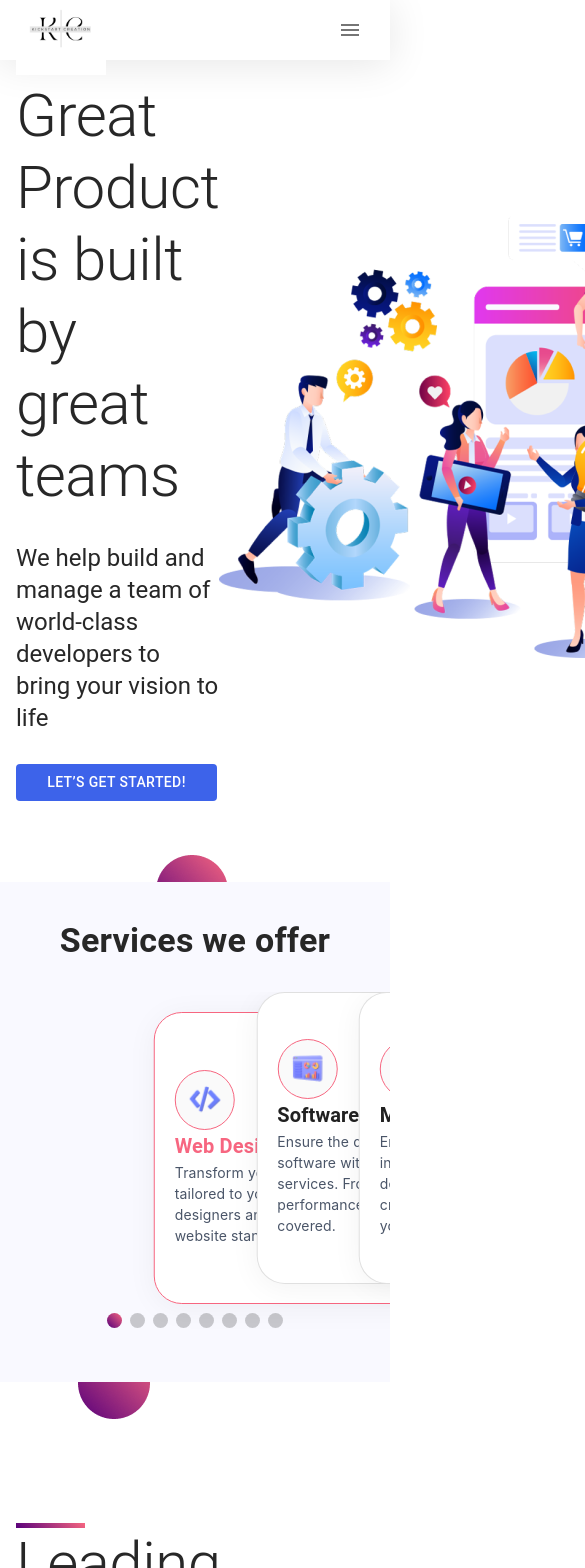
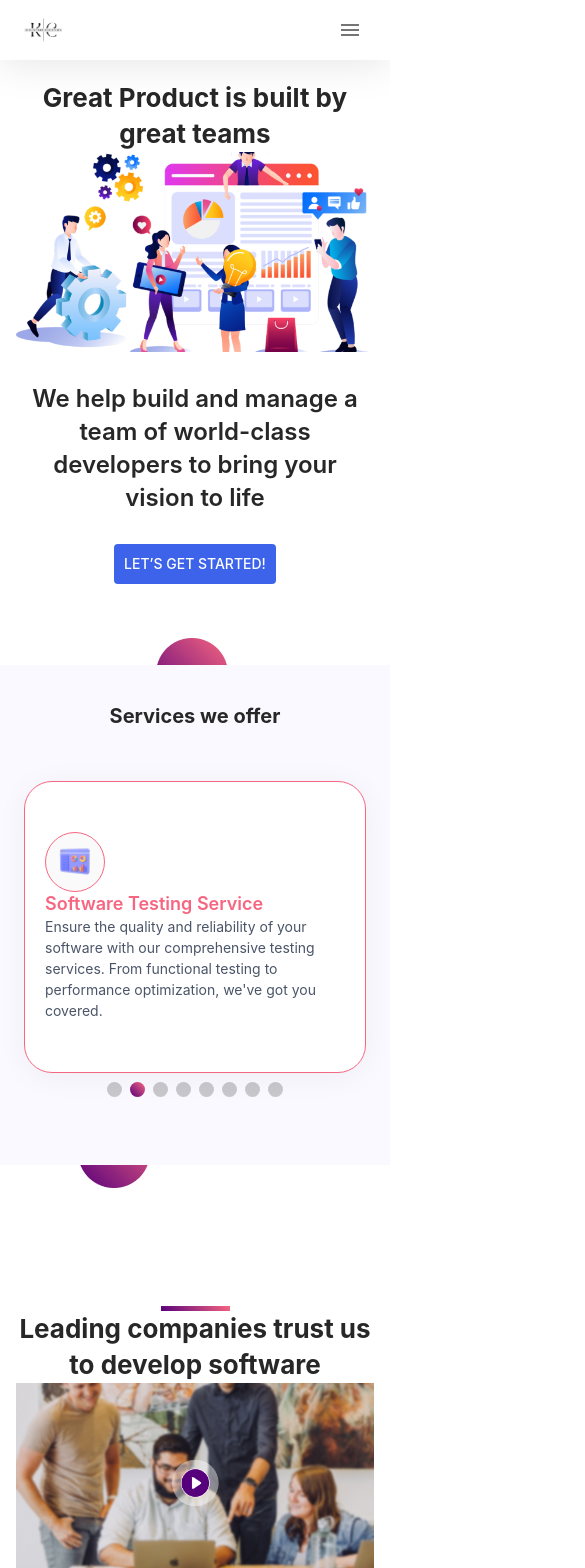
Before and after one commit to AbdulMoizKhan/Kickstart-Creations, a React (Vite) app in the folder vite-project/: page / in a window 390 px wide. Shown: the top 1568 px of the page, 585 px wide, since content can reach past the window. Built offline with nearby package versions, Linux system fonts and the light colour scheme.

Commit message:
Landing page completed responsive done

```diff
--- a/vite-project/src/components/box/index.tsx
+++ b/vite-project/src/components/box/index.tsx
@@ -6,7 +6,7 @@ const button: SxProps = {
     borderRadius: '5px',
     border: '1px white solid',
     color: '#FAFAFA',
-    fontSize: '18px',
+    // fontSize: '18px',
     fontWeight: '700',
     padding: '14px 25px'
 }
@@ -17,20 +17,23 @@ const Wrapper: SxProps = {
 }
 const gridWrapper: SxProps = {
     padding: '15px 30px',
+    px: {xs:0},
+    pr:{xs:'29px'},
     rowGap: '20px',
 }
 
 const typo: SxProps = {
     color: '#29272E',
-    fontSize: 35,
+    // fontSize: 35,
     fontWeight: 700,
     paddingLeft: '20px'
 }
 
-const btnimg : SxProps = {
+const btnimg: SxProps = {
     position: 'relative',
-    top: '-100px',
-    left:'50px'
+    top: {xs:'-80px', sm:'-100px' ,md:'-80px'},
+    left: {xs:'7px',sm:'30px',md:'50px',lg:'-30px'}
+
 }
 
 const BoxWrapper = () => {
@@ -39,14 +42,18 @@ const BoxWrapper = () => {
             <Container>
                 <Box sx={Wrapper}>
                     <Grid container sx={gridWrapper} alignItems={"center"}>
-                        <Grid item xs={8} sm={6} md={4} lg={8}>
-                            <Typography sx={typo}>
+                        <Grid item xs={6} sm={7} md={8} lg={8}>
+                            <Typography variant="h4" sx={typo}>
                                 Hire the best developers and designers around!
                             </Typography>
                         </Grid>
-                        <Grid item xs={8} sm={6} md={4} lg={4} sx={btnimg}>
-                            <img src={boxarrow} alt="" style={{ position: 'relative', bottom: '-134px', left: '70px' }} />
-                            <Button sx={button}>Hire Top Developers</Button>
+                        <Grid item xs={6} sm={5} md={4} lg={4} sx={btnimg}>
+                            <img src={boxarrow} alt=""  className="box_image"/>
+                            <Button sx={button}>
+                                <Typography variant="h6">
+                                    Hire Top Developers
+                                </Typography>
+                            </Button>
                         </Grid>
                     </Grid>
                 </Box>
--- a/vite-project/src/components/carousal/landingcarousal/index.tsx
+++ b/vite-project/src/components/carousal/landingcarousal/index.tsx
@@ -2,7 +2,7 @@ import { Box, Typography } from "@mui/material"
 import { Swiper, SwiperSlide } from 'swiper/react';
 import 'swiper/css';
 import 'swiper/css/pagination';
-import { Pagination } from 'swiper/modules';
+import { Autoplay, Pagination } from 'swiper/modules';
 import { CardsService } from "../../cards";
 import slider1 from '../../../assets/slider1.png'
 import slider2 from '../../../assets/slider2.png'
@@ -10,6 +10,10 @@ import slider3 from '../../../assets/slider3.png'
 import Ellipse1 from '../../../assets/Ellipse1.png'
 import Ellipse2 from '../../../assets/Ellipse2.png'
 import { BsCloudFog2Fill } from "react-icons/bs";
+import { SiGooglemybusiness } from "react-icons/si";
+import { SiHiveBlockchain } from "react-icons/si";
+import { CgFigma } from "react-icons/cg";
+import { TbSeo } from "react-icons/tb";
 
 const sliderArr = [
   {
@@ -30,50 +34,90 @@ const sliderArr = [
   {
     title: "UI/UX Design",
     description: "Deliver exceptional user experiences with our cutting-edge UI/UX design services. From wireframing to prototyping, we'll help you create intuitive interfaces that captivate your audience.",
-    imageUrl: slider3,
+    imgLogo: <CgFigma
+      style={{
+        color: '#7082ff',
+        height: '34px',
+        width: '34px'
+      }} />,
   },
   {
     title: "Digital Marketing Solutions",
     description: "Maximize your online presence and drive growth with our strategic digital marketing solutions. From SEO to social media management, we'll help you reach your target audience and achieve your business goals.",
-    imageUrl: slider3,
+    imgLogo: <TbSeo
+      style={{
+        color: '#7082ff',
+        height: '34px',
+        width: '34px'
+      }} />,
   },
   {
     title: "Cloud Computing Services",
     description: "Unlock the full potential of the cloud with our tailored solutions. From migration to optimization, we'll help you leverage cloud technologies to streamline your operations and scale your business.",
-    imgLogo: <BsCloudFog2Fill      style={{
-      color: '#7082ff',
-      height: '34px',
-      width: '34px'
-    }}/>,
+    imgLogo: <BsCloudFog2Fill
+      style={{
+        color: '#7082ff',
+        height: '34px',
+        width: '34px'
+      }} />,
   },
   {
     title: "E-commerce Development",
     description: "Launch a successful online store with our e-commerce development expertise. From customizing platforms to implementing payment gateways, we'll help you create a seamless shopping experience for your customers.",
-    imageUrl: slider3,
+    imgLogo: <SiGooglemybusiness
+      style={{
+        color: '#7082ff',
+        height: '34px',
+        width: '34px'
+      }} />,
   },
   {
     title: "Blockchain Solutions",
     description: "Explore the possibilities of blockchain technology with our innovative solutions. From decentralized applications to smart contracts, we'll help you harness the power of blockchain for your business.",
-    imageUrl: slider3,
-  }
+    imgLogo: <SiHiveBlockchain
+      style={{
+        color: '#7082ff',
+        height: '34px',
+        width: '34px'
+      }} />,
+  },
 ];
-
 
 export const Carousal = () => {
   return (
-    <div style={{ backgroundColor: '#F9F9FF', height: '500px' ,cursor :'pointer'}}>
-      <img src={Ellipse1} alt="" className="elipse1"/>
-      <Box sx={{paddingTop:'20px', position:'relative', top:'-60px'}} >
-      <Typography align="center" variant="h4" sx={{fontWeight: '700' , paddingBottom:'30px'}}>Services we offer</Typography>
+    <div style={{ backgroundColor: '#F9F9FF', height: '500px', cursor: 'pointer' }}>
+      <img src={Ellipse1} alt="" className="elipse1" />
+      <Box sx={{ paddingTop: '20px', position: 'relative', top: '-60px' }} >
+        <Typography align="center" variant="h4" sx={{ fontWeight: '700', paddingBottom: '30px' }}>Services we offer</Typography>
         <Swiper
-        slidesPerView={4}
-        centeredSlides={true}
-        spaceBetween={20}
+          centeredSlides={true}
+          autoplay={{ delay: 3000 }}
           pagination={{
             clickable: true,
           }}
-          modules={[Pagination]}
+          modules={[Pagination,Autoplay]}
           className="mySwiper"
+          breakpoints={{
+            640: {
+              slidesPerView: 2,
+              spaceBetween: 90,
+            },
+            // when window width is >= 768px
+            768: {
+              slidesPerView: 2,
+              spaceBetween: 30,
+            },
+            // when window width is >= 1024px
+            1024: {
+              slidesPerView: 3,
+              spaceBetween : 40
+            },
+            // when window width is >= 1280px
+            1390: {
+              slidesPerView: 4,
+              spaceBetween: 80,
+            },
+          }}
         >
           {sliderArr.map((slider, index) => (
             <SwiperSlide>
@@ -87,7 +131,7 @@ export const Carousal = () => {
             </SwiperSlide>
           ))}
         </Swiper>
-        <img src={Ellipse2} alt="" className="elipse2"/>
+        <img src={Ellipse2} alt="" className="elipse2" />
       </Box>
     </div>
   )
--- a/vite-project/src/components/herosections/homehero/index.tsx
+++ b/vite-project/src/components/herosections/homehero/index.tsx
@@ -1,5 +1,6 @@
-import { Box, Button, Container, Stack, Typography } from "@mui/material"
-
+import { Box, Button, Container, Link, Stack, SxProps, Typography } from "@mui/material"
+import useMediaQuery from '@mui/material/useMediaQuery';
+import { AiOutlineArrowRight } from "react-icons/ai";
 interface HomeheroProps {
     headTitle: string,
     headDescription: string,
@@ -7,26 +8,66 @@ interface HomeheroProps {
     buttonBoolean?: boolean,
     buttonCTA?: string,
     learnMoreBoolean?: boolean,
-    topLineBoolean?:boolean
+    topLineBoolean?: boolean
+}
+const heroWrapper1: SxProps = {
+    flexDirection: { xs: 'column', sm: 'row', md: 'row', lg: 'row' },
+    alignItems: { sm: "center" },
+    justifyContent: { md: 'space-between' }
+}
+const heroWrapper2: SxProps = {
+    flexDirection: 'column',
+    alignItems: { xs: "center", sm: "center", md: 'flex-start' },
 }
 
-const Homehero = ({headTitle,headDescription,headImage,buttonCTA,buttonBoolean,learnMoreBoolean, topLineBoolean}: HomeheroProps) => {
+const btn1: SxProps = {
+    color: 'white',
+    background: '#3D63EA',
+    marginTop: '30px',
+    padding: { xs: '8px 10px', sm: '10px 15px', md: '10px 15px' }
+}
+
+const btn2: SxProps = {
+    // padding: {xs : '8px 10px' , sm: '10px 15px', md: '10px 20px'}
+    color: '#57007B',
+    fontFamily: 'Inter',
+    wordWrap: 'break-word',
+    display: 'flex',
+    flexDirection:'row',
+    alignItems:'flex-end',
+    columnGap: '5px',
+    marginTop:'10px'
+}
+
+const Homehero = ({ headTitle, headDescription, headImage, buttonCTA, buttonBoolean, learnMoreBoolean, topLineBoolean }: HomeheroProps) => {
+    const matches = useMediaQuery('(max-width:768px)');
+
     return (
-        <Container sx={{marginTop:'20px'}}>
+        <Container sx={{ marginTop: '20px' }}>
             <Box>
-                <Stack direction={"row"} justifyContent={"space-between"} alignItems={"center"}>
-                    <Box>
-                        <Stack direction={"column"}>
-                        {topLineBoolean && <div className="DecoLine" style={{width: 69, height: 5, background: 'linear-gradient(225deg, #F76680 0%, #57007B 100%)'}} />}
-                        <Typography variant="h2">{headTitle}</Typography>
-                            <Typography variant="h5" sx={{marginTop:'30px'}}>{headDescription}</Typography>
-                            { buttonBoolean && <Button className="herobtn" sx={{color:'white',background:'#3D63EA' , marginTop:'30px'}}>{buttonCTA}</Button>}
-                            { learnMoreBoolean && <Button className="herobtn" sx={{color:'white',background:'#3D63EA' , marginTop:'30px'}}>See more Informations </Button>}
+                <Stack sx={heroWrapper1}>
+                    <Box sx={{ width: { sm: '100%', md: '40%', lg: '40%' } }}>
+                        <Stack sx={heroWrapper2}>
+                            {topLineBoolean && <div className="DecoLine" style={{ width: 69, height: 5, background: 'linear-gradient(225deg, #F76680 0%, #57007B 100%)' }} />}
+                            <Typography variant="h2" className={matches ? ` text-middle` : ''}>{headTitle}</Typography>
+                            {matches &&
+                                <img src={headImage} alt="hey" className="image-responsiveness" />}
+                            <Typography variant="h5" sx={{ marginTop: '30px' }} className={matches ? ` text-middle` : ''}>{headDescription}</Typography>
+                            {buttonBoolean && <Button className="herobtn" sx={btn1}>{buttonCTA}</Button>}
+                            {learnMoreBoolean &&
+                                    <Link underline="hover" className=""  sx={{columnGap: '5px', cursor:'pointer'}}>
+                                        <Typography variant="h6" sx={btn2}>
+                                            See more Informations<AiOutlineArrowRight
+                                                style={{
+                                                    color: '#57007b',
+                                                    fontSize: '20px'}}
+                                            />
+                                        </Typography>
+                                    </Link>
+                            }
                         </Stack>
                     </Box>
-                    <Box>
-                        <img src={headImage} alt="hey"  />
-                    </Box>
+                    {!matches && <img src={headImage} alt="hey" className="image-responsiveness" />}
                 </Stack>
             </Box>
         </Container>
--- a/vite-project/src/components/image_text/index.tsx
+++ b/vite-project/src/components/image_text/index.tsx
@@ -1,28 +1,42 @@
-import { Box, Container, Stack, Typography } from "@mui/material";
-import {content} from './content';
+import { Box, Container, Stack, SxProps, Typography } from "@mui/material";
+import { content } from './content';
+import useMediaQuery from '@mui/material/useMediaQuery';
 
 interface ImagetextProps {
   headTitle: string;
   description1: string;
   subDescription1: string;
   imageUrl: string;
-  direction: "row" | "row-reverse";
+  direction?: "row" | "row-reverse";
 }
 
+const boxWrapper1 : SxProps ={
+  width : {sm : '100%'  , md : '40%'}
+}
+const boxWrapper2 : SxProps ={
+  width : {sm : '100%'  , md : '60%'}
+}
 const ImageText = ({ headTitle, description1, subDescription1, imageUrl, direction }: ImagetextProps) => {
+  const matches = useMediaQuery('(max-width:768px)');
+  if (matches){
+    direction = undefined
+  }
   return (
     <div>
       <Container>
-        <Box>
+        <Box >
           <Stack direction={direction} sx={{ columnGap: '70px' }}>
-            <Box>
+            <Box sx={boxWrapper1}>
               <Stack direction={"column"} justifyContent={"center"} spacing={4} sx={{ height: '100%' }}>
                 <Typography variant="h4" sx={{ fontWeight: '600' }}>{headTitle}</Typography>
+                {matches && imageUrl && <img src={imageUrl} alt="Image" className="image_responsive"/>}
                 <Typography variant="body1" sx={{ color: '#2D3748', fontSize: 18, fontFamily: 'Inter', fontWeight: '400' }}>{description1}</Typography>
                 <Typography variant="body1" sx={{ color: '#2D3748', fontSize: 18, fontFamily: 'Inter', fontWeight: '400' }}>{subDescription1}</Typography>
               </Stack>
             </Box>
-            {imageUrl && <img src={imageUrl} alt="Image" />}
+            <Box sx={boxWrapper2}>
+              {!matches &&imageUrl && <img src={imageUrl} alt="Image" height={'450px'}/>}
+            </Box>
           </Stack>
         </Box>
       </Container>
@@ -31,11 +45,13 @@ const ImageText = ({ headTitle, description1, subDescription1, imageUrl, directi
 };
 
 const ImageComponent = () => {
+  const matches = useMediaQuery('(max-width:760px)');
+
   return (
-    <Box sx={{background:"rgb(249, 249, 255)", paddingBottom:"40px"}}>
-      <Typography variant="h3" align="center" sx={{padding:'40px 0px 20px 0px'}}>Way of building <br />Great Software</Typography>
+    <Box sx={{ background: "rgb(249, 249, 255)", paddingBottom: "40px" }}>
+      <Typography variant="h3" align="center" sx={{ padding: '40px 0px 20px 0px' }}>Way of building <br />Great Software</Typography>
       {content?.map((imageText, index) => {
-        const direction = index % 2 === 0 ? "row" : "row-reverse";
+        const direction = index % 2 === 0  ? "row" : "row-reverse";
         return (
           <ImageText
             key={index}
--- a/vite-project/src/layout/header/index.tsx
+++ b/vite-project/src/layout/header/index.tsx
@@ -54,18 +54,18 @@ const drawerBtn: SxProps = {
     xs: "flex",
   },
 };
-// const closeBtn = (variant: string | null | undefined): SxProps => {
-//   return {
-//     color: variant === "light" ? "text.primary" : "text.secondary",
-//     "&:hover": { color: "error.main" },
-//   };
-// };
-// const drawerItems: SxProps = {
-//   borderBottom: "1px solid #4b4040",
-//   padding: "15px 20px",
-//   display: "block",
-//   textAlign: "center",
-// };
+const closeBtn = (variant: string | null | undefined): SxProps => {
+  return {
+    color: variant === "light" ? "text.primary" : "text.secondary",
+    "&:hover": { color: "error.main" },
+  };
+};
+const drawerItems: SxProps = {
+  borderBottom: "1px solid #4b4040",
+  padding: "15px 20px",
+  display: "block",
+  textAlign: "center",
+};
 
 export const Header = () => {
   // const router = useRouter();
@@ -85,7 +85,7 @@ export const Header = () => {
             alignItems={"center"}
             justifyContent={"space-between"}
           >
-            <img src={logo} alt="" height={90} />
+            <img src={logo} alt="" className="header_logo" />
             <Stack
               direction={"row"}
               alignItems={"center"}
@@ -126,7 +126,7 @@ export const Header = () => {
             <Drawer
               PaperProps={{
                 sx: {
-                  backgroundColor: "black",
+                  backgroundColor: "white",
                   width: "100%",
                 },
               }}
--- a/vite-project/src/styles/global.css
+++ b/vite-project/src/styles/global.css
@@ -5,11 +5,20 @@
     max-width: 201px;
 }
 
-
+.herobtn2 {
+    background-color: #3D63EA;
+    color: white;
+    padding: 10px 30px;
+    max-width: 240px;
+}
 .swiper-wrapper{
     height: 350px  !important;
 }
-
+.swiper-slide{
+    display: flex;
+    flex-direction: row;
+    justify-content: center;
+}
 .swiper-slide-active{
     margin-top: 20px !important;
 }
@@ -42,3 +51,129 @@
     bottom: -5px;
     z-index: -1;
 }
+
+.image-responsiveness{
+    width: auto;
+}
+
+.width40{
+    width: 40% !important;
+}
+
+.width60{
+    width: 60% !important;
+}
+.width100{
+    width: 100% !important;
+}
+.width50{
+    width: 50% !important;
+}
+.text-middle{
+    text-align: center;
+}
+.box_image{
+    position: relative;
+    bottom: -95px;
+    left: 170px
+}
+
+.footor_logo{
+    width: 200px;
+    height: 160px;
+    position: relative;
+}
+.css-78trlr-MuiButtonBase-root-MuiIconButton-root{
+    color: black !important;
+}
+.css-78trlr-MuiButtonBase-root-MuiIconButton-root:hover{
+    background-color: black !important;
+    color: white !important;
+}
+
+.css-1fuvyt9-MuiButtonBase-root-MuiButton-root:hover{
+    background-color: black !important;
+}
+.css-1cf2bii-MuiTypography-root-MuiLink-root{
+    color:#57007b !important;
+}
+/* Extra small devices (phones, 600px and down) */
+@media only screen and (max-width: 600px) {
+    .footor_logo{
+        top: -40px;
+    }
+    .box_image{
+        position: relative;
+        bottom: -134px;
+        left: 30px !important;
+    }
+    .image-responsiveness{
+        height: 200px;
+        object-fit: cover;
+        width: 100%;
+    }
+    .header_logo{
+        height: 55px;
+    }
+}
+/* Small devices (portrait tablets and large phones, 600px and up) */
+
+@media only screen and (min-width: 600px) {
+    .footor_logo{
+        top: -20px;
+    }
+    .image-responsiveness{
+        height: 400px;
+        object-fit: cover;
+    }
+    .header_logo{
+        height: 70px;
+    }
+    .box_image{
+        position: relative;
+        bottom: -134px;
+        left: 50px !important;
+    }
+}
+/* Medium devices (landscape tablets, 768px and up) */
+
+@media only screen and (min-width: 768px) {
+    .footor_logo{
+        top: -20px;
+    }
+    .image-responsiveness{
+        height: 500px;
+        object-fit: cover;
+    }
+    .header_logo{
+        height: 70px;
+    }
+}
+/* Large devices (laptops/desktops, 992px and up) */
+
+@media only screen and (min-width: 992px) {
+    .footor_logo{
+        top: -30px;
+    }
+    .image-responsiveness{
+        height: 410px;
+    }
+    .header_logo{
+        height: 90px;
+    }
+}
+/* Extra large devices (large laptops and desktops, 1200px and up) */
+
+@media only screen and (min-width: 1200px) {
+    .image-responsiveness{
+
+    }
+    .header_logo{
+        height: 90px;
+    }
+    .box_image{
+        position: relative;
+        bottom: -95px;
+        left: 170px !important;
+    }
+}
--- /dev/null
+++ b/vite-project/theme.ts
@@ -0,0 +1,107 @@
+"use client";
+
+import { ThemeOptions, createTheme } from "@mui/material";
+
+export function responsiveFontSizes({
+  xs,
+  sm,
+  md,
+  lg,
+}: {
+  xs: number;
+  sm: number;
+  md: number;
+  lg: number;
+}) {
+  return {
+    "@media (min-width:320px)": {
+      fontSize: `${xs}px`,
+    },
+    "@media (min-width:600px)": {
+      fontSize: `${sm}px`,
+    },
+    "@media (min-width:900px)": {
+      fontSize: `${md}px`,
+    },
+    "@media (min-width:1200px)": {
+      fontSize: `${lg}px`,
+    },
+  };
+}
+
+export const theme: ThemeOptions = createTheme({
+  breakpoints: {
+    values: {
+      xs: 0,
+      sm: 600,
+      md: 1000,
+      lg: 1200,
+      xl: 1920,
+    },
+  },
+
+  typography: {
+        fontFamily: [
+      '-apple-system',
+      'BlinkMacSystemFont',
+      '"Segoe UI"',
+      'Roboto',
+      '"Helvetica Neue"',
+      'Arial',
+      'sans-serif',
+      '"Apple Color Emoji"',
+      '"Segoe UI Emoji"',
+      '"Segoe UI Symbol"',
+    ].join(','),
+    body1: {
+      fontSize: "1rem",
+      fontWeight: 400,
+      lineHeight: 1.5,
+    },
+    body2: {
+      fontSize: "0.875rem",
+      fontWeight: 400,
+      lineHeight: 1.57,
+    },
+    subtitle1: {
+      fontWeight: 500,
+      lineHeight: 1.5,
+      ...responsiveFontSizes({ xs: 12, sm: 16, md: 18, lg: 22 }),
+    },
+    subtitle2: {
+      fontWeight: 400,
+      lineHeight: 1.5,
+      ...responsiveFontSizes({ xs: 12, sm: 16, md: 18, lg: 20 }),
+    },
+    h1: {
+      fontWeight: 600,
+      lineHeight: 1.375,
+      ...responsiveFontSizes({ xs: 30, sm: 46, md: 52, lg: 64 }),
+    },
+    h2: {
+      fontWeight: 700,
+      lineHeight: 1.375,
+      ...responsiveFontSizes({ xs: 26, sm: 42, md: 40, lg: 48 }),
+    },
+    h3: {
+      fontWeight: 600,
+      lineHeight: 1.375,
+      ...responsiveFontSizes({ xs: 26, sm: 42, md: 40, lg: 48 }),
+    },
+    h4: {
+      fontWeight: 600,
+      lineHeight: 1.375,
+      ...responsiveFontSizes({ xs: 20, sm: 24, md: 28, lg: 30 }),
+    },
+    h5: {
+      fontWeight: 600,
+      fontSize: "1.5rem",
+      lineHeight: 1.375,
+    },
+    h6: {
+      fontWeight: 600,
+      fontSize: "1.125rem",
+      lineHeight: 1.375,
+    },
+  },
+});
```
Also changed, not shown: vite-project/src/layout/footer/index.tsx (+12 -17 lines), vite-project/src/main.tsx (+6 -2 lines), vite-project/src/routes/home/index.tsx (line endings or trailing spaces).
